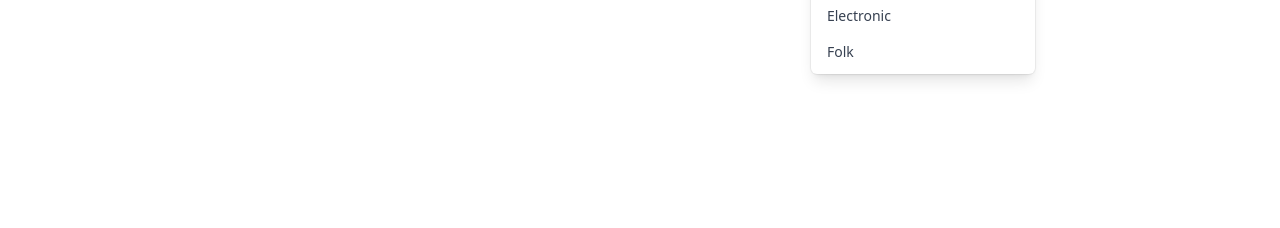
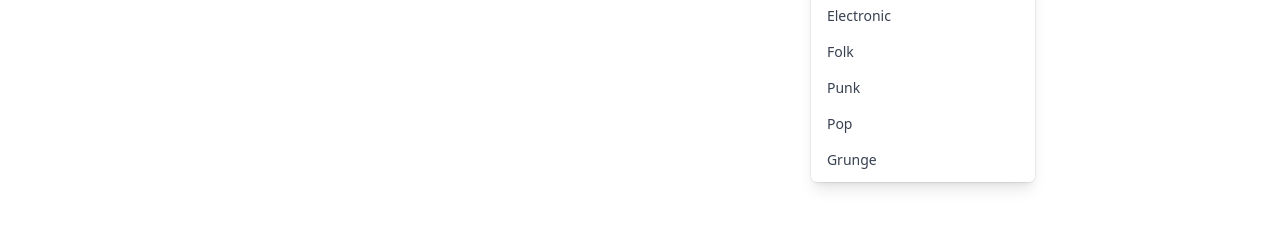
Before and after one commit to RodrigoGamboa/coderhouse-react-app, a React (Create React App) app: page / in a window 1280 px wide. Both pictures are taken after a click on the button "Categories". Shown: the part 132-360 px from the top of the page. Built offline with nearby package versions, Linux system fonts and the light colour scheme; no server answers; the database is empty.

Commit message:
fix: added more categories

```diff
--- a/src/components/Dropdown.jsx
+++ b/src/components/Dropdown.jsx
@@ -70,6 +70,45 @@ export default function Dropdown() {
                 </Link>
               )}
             </Menu.Item>
+            <Menu.Item>
+              {({ active }) => (
+                <Link
+                  to="/category/punk"
+                  className={classNames(
+                    active ? "bg-gray-100 text-gray-900" : "text-gray-700",
+                    "block px-4 py-2 text-sm"
+                  )}
+                >
+                  Punk
+                </Link>
+              )}
+            </Menu.Item>
+            <Menu.Item>
+              {({ active }) => (
+                <Link
+                  to="/category/pop"
+                  className={classNames(
+                    active ? "bg-gray-100 text-gray-900" : "text-gray-700",
+                    "block px-4 py-2 text-sm"
+                  )}
+                >
+                  Pop
+                </Link>
+              )}
+            </Menu.Item>
+            <Menu.Item>
+              {({ active }) => (
+                <Link
+                  to="/category/grunge"
+                  className={classNames(
+                    active ? "bg-gray-100 text-gray-900" : "text-gray-700",
+                    "block px-4 py-2 text-sm"
+                  )}
+                >
+                  Grunge
+                </Link>
+              )}
+            </Menu.Item>
           </div>
         </Menu.Items>
       </Transition>
--- a/src/components/ItemListContainer.jsx
+++ b/src/components/ItemListContainer.jsx
@@ -15,7 +15,7 @@ const ItemListContainer = () => {
 
   return (
     <div>
-      {categoryId && <h1>{categoryId.toUpperCase()}</h1>}
+      {categoryId && <h1 className="text-center m-10 text-2xl">{categoryId.toUpperCase()}</h1>}
       <div className="flex flex-wrap justify-center">
         {
           albums && albums.map(album => (
```
